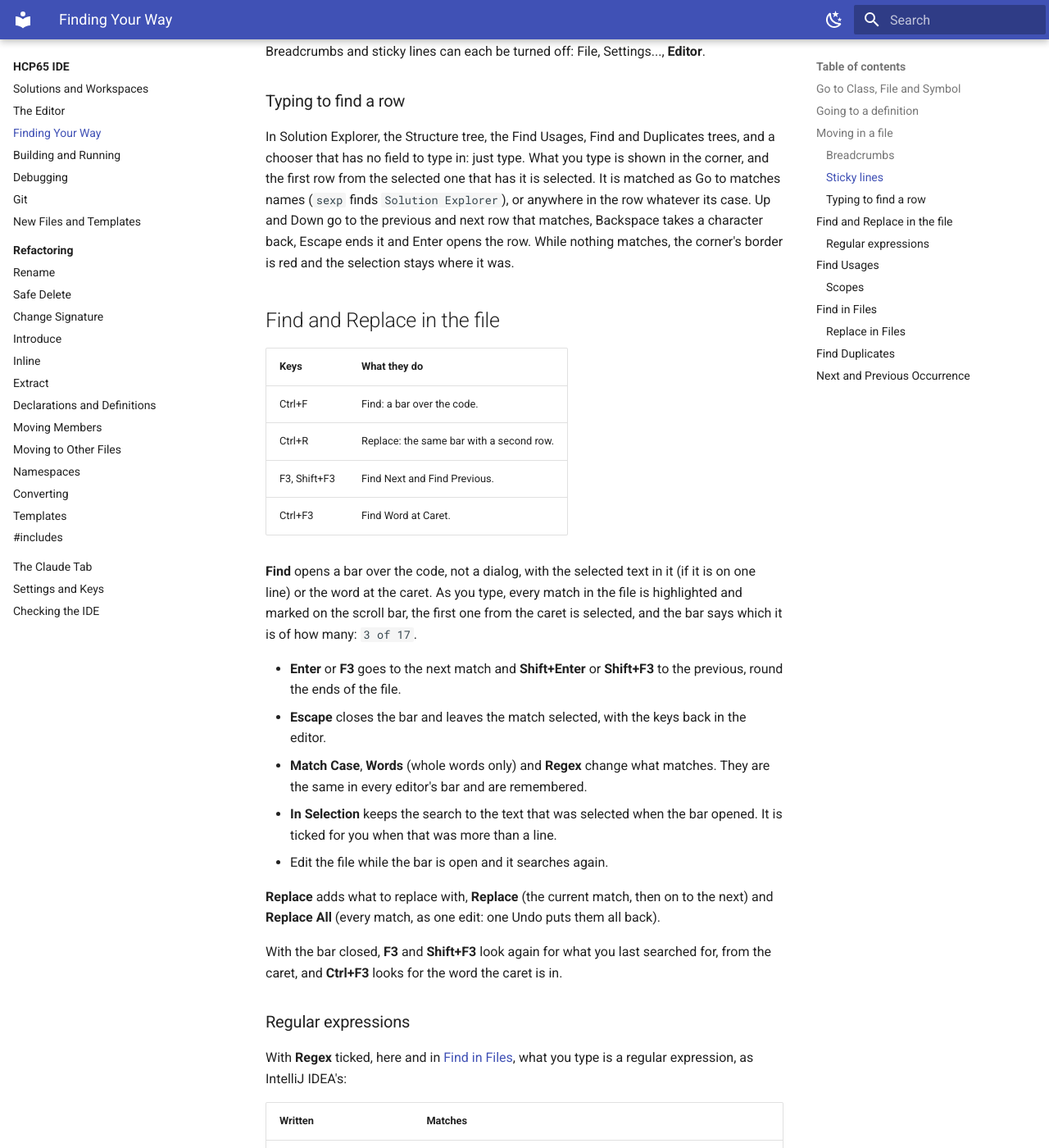
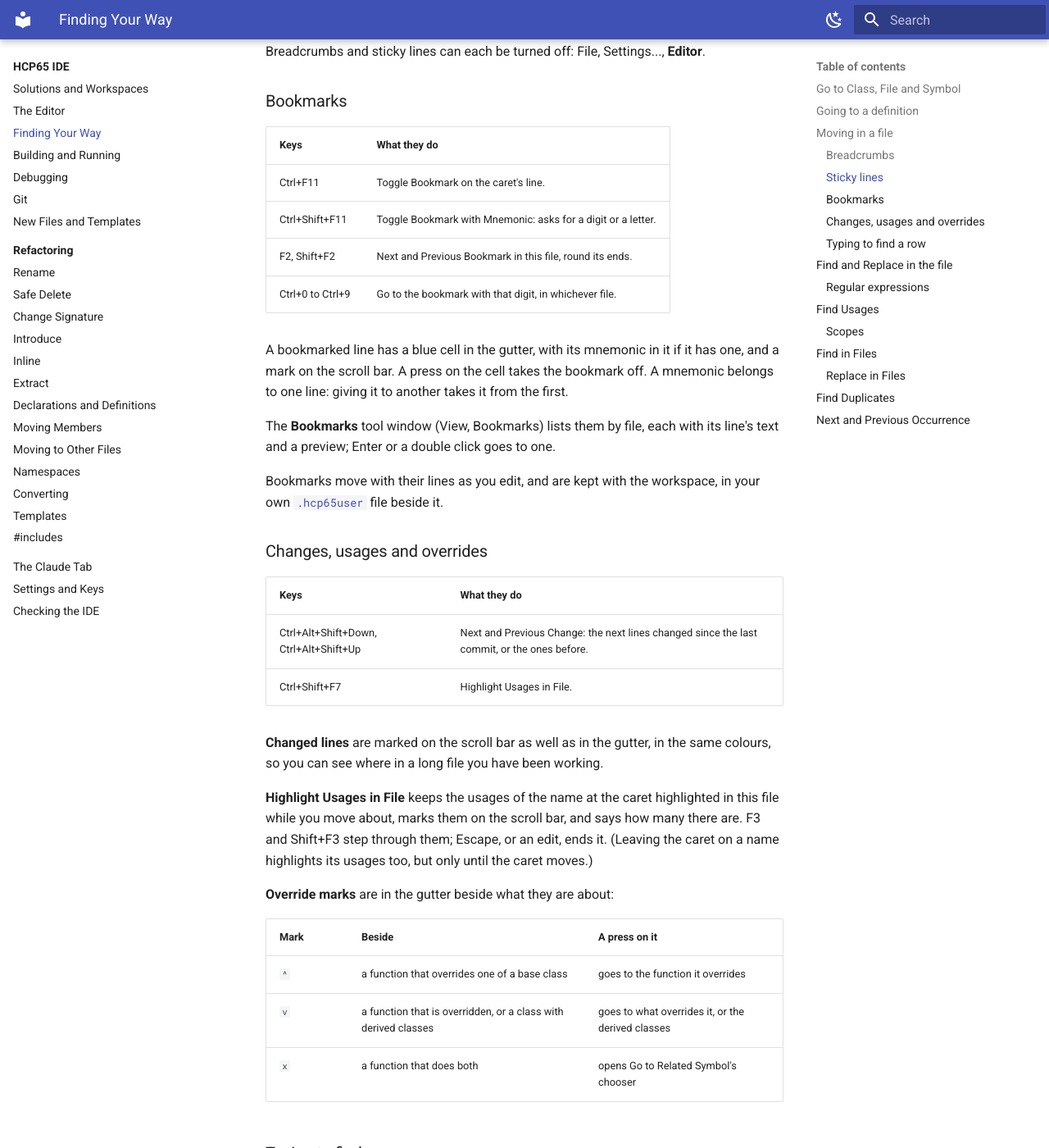
Before and after one commit to andrewpaterson/HCP65, an MkDocs documentation site: the page built from Website/docs/ide/navigation.md, in a window 1280 px wide and 1400 px high, scrolled down 3514 px. Shown: the whole window at 82% size. Built offline with MkDocs 1.6.1 and Material for MkDocs 9.7.7, drawn with Linux system fonts in a browser that asks for light colours; plug-ins that fetch from the network failed and are left out.

Commit message:
The website's IDE pages: bookmarks, Next and Previous Change, Highlight Usages in File, override marks and the scroll bar's marks.

```diff
--- a/Website/docs/ide/navigation.md
+++ b/Website/docs/ide/navigation.md
@@ -106,6 +106,48 @@ outermost first and five at most.  As you scroll on into the next function its f
 place of the last one's.  A press on a kept line puts the caret on what it starts.
 
 Breadcrumbs and sticky lines can each be turned off: File, Settings..., **Editor**.
+
+### Bookmarks
+
+| Keys | What they do |
+|---|---|
+| Ctrl+F11 | Toggle Bookmark on the caret's line. |
+| Ctrl+Shift+F11 | Toggle Bookmark with Mnemonic: asks for a digit or a letter. |
+| F2, Shift+F2 | Next and Previous Bookmark in this file, round its ends. |
+| Ctrl+0 to Ctrl+9 | Go to the bookmark with that digit, in whichever file. |
+
+A bookmarked line has a blue cell in the gutter, with its mnemonic in it if it has one, and a mark on
+the scroll bar.  A press on the cell takes the bookmark off.  A mnemonic belongs to one line: giving it
+to another takes it from the first.
+
+The **Bookmarks** tool window (View, Bookmarks) lists them by file, each with its line's text and a
+preview; Enter or a double click goes to one.
+
+Bookmarks move with their lines as you edit, and are kept with the workspace, in your own
+[`.hcp65user`](solutions.md#files-kept-beside-the-solution) file beside it.
+
+### Changes, usages and overrides
+
+| Keys | What they do |
+|---|---|
+| Ctrl+Alt+Shift+Down, Ctrl+Alt+Shift+Up | Next and Previous Change: the next lines changed since the last commit, or the ones before. |
+| Ctrl+Shift+F7 | Highlight Usages in File. |
+
+**Changed lines** are marked on the scroll bar as well as in the gutter, in the same colours, so you can
+see where in a long file you have been working.
+
+**Highlight Usages in File** keeps the usages of the name at the caret highlighted in this file while
+you move about, marks them on the scroll bar, and says how many there are.  F3 and Shift+F3 step
+through them; Escape, or an edit, ends it.  (Leaving the caret on a name highlights its usages too, but
+only until the caret moves.)
+
+**Override marks** are in the gutter beside what they are about:
+
+| Mark | Beside | A press on it |
+|---|---|---|
+| `^` | a function that overrides one of a base class | goes to the function it overrides |
+| `v` | a function that is overridden, or a class with derived classes | goes to what overrides it, or the derived classes |
+| `x` | a function that does both | opens Go to Related Symbol's chooser |
 
 ### Typing to find a row
 
```
Also changed, not shown: Website/docs/ide/editor.md (+5 -1 lines), Website/docs/ide/settings.md (+5 -0 lines), Website/docs/ide/solutions.md (+1 -1 lines).
